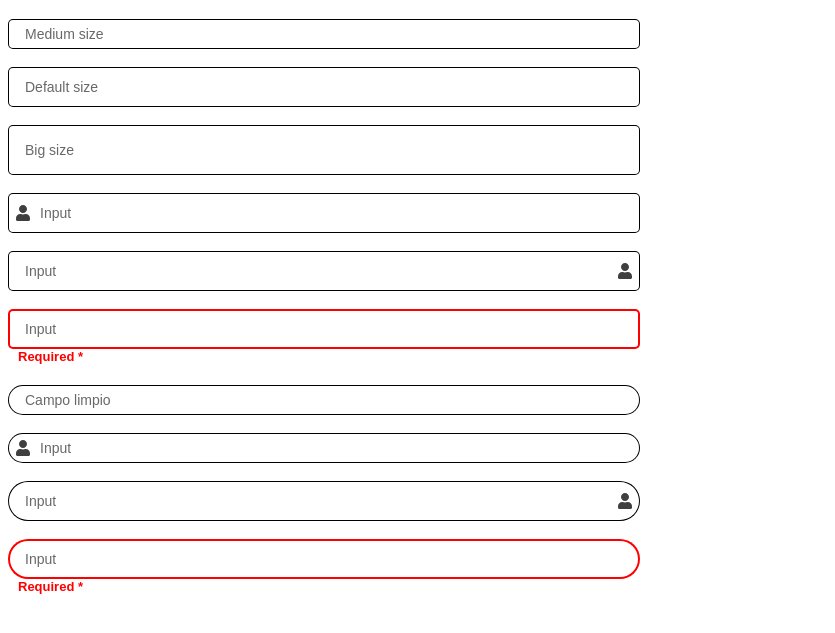
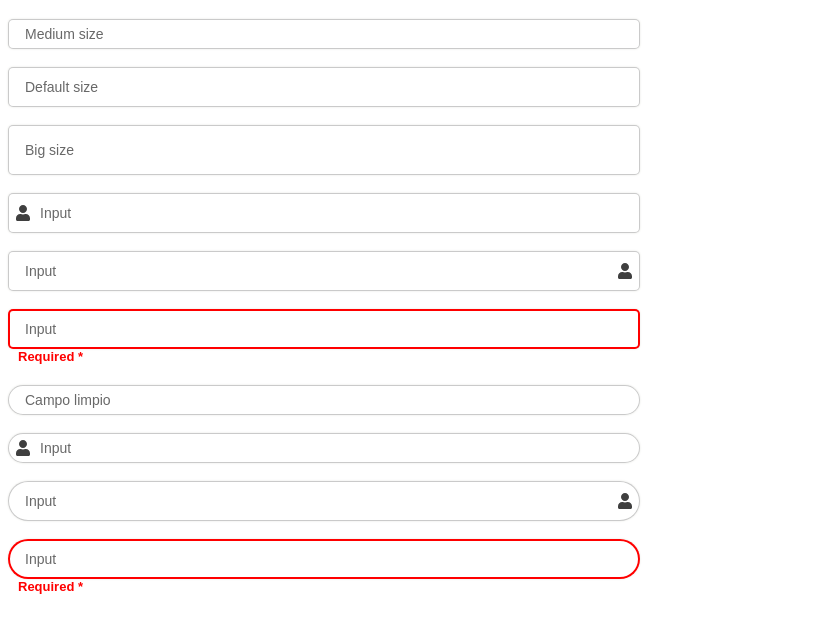
Before and after one commit to beyondermac/Input-Space-React-Hook, a React app: page / in a window 1280 px wide. Shown: the part 61-694 px from the top of the page, without its empty margins (0-835 px from the left). Built offline with nearby package versions, Linux system fonts and the light colour scheme.

Commit message:
Actualizar Sombras y Contorno

```diff
--- a/component/input.module.scss
+++ b/component/input.module.scss
@@ -5,6 +5,9 @@
   display: flex;
   position: relative;
   transition: font-size 0.2s, top 0.2s, z-index 0.2s, height 0.2s, justify-content 0.2s;
+  -webkit-box-shadow: 0px 0px 3px -1px rgba(197,199,187,1);
+  -moz-box-shadow: 0px 0px 3px -1px rgba(197,199,187,1);
+  box-shadow: 0px 0px 3px -1px rgba(197,199,187,1);
 
   input {
     background: none;
@@ -74,9 +77,9 @@
 
   &.default {
     input {
-    -webkit-box-shadow:inset 0px 0px 0px 1px #000000;
-    -moz-box-shadow:inset 0px 0px 0px 1px #000000;
-    box-shadow:inset 0px 0px 0px 1px #000000;
+    -webkit-box-shadow:inset 0px 0px 0px 1px #cacaca;
+    -moz-box-shadow:inset 0px 0px 0px 1px #cacaca;
+    box-shadow:inset 0px 0px 0px 1px #cacaca;
     }
   }
 
@@ -158,6 +161,9 @@
 
 
   &.text-area-radius {
+    border-radius: 20px;
+
+
     input {
       border-radius: 20px;
     }
```
